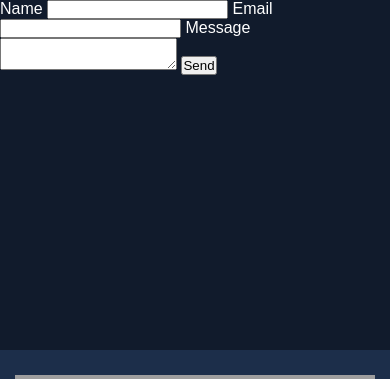
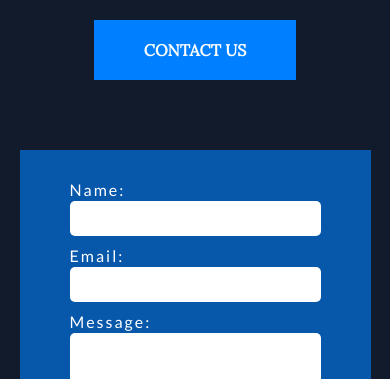
Before and after one commit to Julius-88/azure-bistro-v1, a Django app: page /contact/ in a window 390 px wide. Shown: the part 124-503 px from the top of the page. Run offline with Django 3.2, Linux system fonts and the light colour scheme; some libraries are stand-ins or nearby versions; grey boxes are pictures that could not be loaded.

Commit message:
Add styling and responsivity to contact page

```diff
--- a/core/templates/contact.html
+++ b/core/templates/contact.html
@@ -34,16 +34,21 @@
             </ul>
         </div>
     </nav>
-    <form id="contact-form">
-        <input type="hidden" name="contact_number">
-        <label>Name</label>
-        <input type="text" name="user_name" required>
-        <label>Email</label>
-        <input type="email" name="user_email" required>
-        <label>Message</label>
-        <textarea name="message" required></textarea>
-        <input type="submit" value="Send" id="submit-button">
-    </form>
+    <main id="contact-main">
+        <h1 class="font-lora">CONTACT US</h1>
+        <form id="contact-form">
+            <input type="hidden" name="contact_number">
+            <label for="user_name" class="font-lato label">Name:</label>
+            <input type="text" name="user_name" id="user_name" required>
+            <label for="user_email" class="font-lato label">Email:</label>
+            <input type="email" name="user_email" id="user_email" required>
+            <label for="message" class="font-lato label">Message:</label>
+            <textarea name="message" id="message" required></textarea>
+            <div class="submit-button-container">
+                <input type="submit" value="Send" id="submit-button" class="font-lato button">
+            </div>
+        </form>
+    </main>
     <footer>
         <section id="map"></section>
         <section class="footer-middle">
--- a/static/css/contact_styles.css
+++ b/static/css/contact_styles.css
@@ -1,4 +1,79 @@
-#contact-form input,
-#contact-form textarea {
+#contact-main {
+    display: flex;
+    flex-direction: column;
+    align-items: center;
+    height: 100vh;
+}
+
+
+#contact-form {
+    display: flex;
+    flex-direction: column;
+    background-color: rgba(0, 127, 255, 0.6);
+    padding: 30px 50px;
+    margin: 50px;
+    height: 50vh;
+    width: 90%;
+    max-width: 500px;
+    letter-spacing: 2px;
+}
+
+#user_name {
+    padding: 10px;
+    border-radius: 5px;
+    border: none;
     color: black;
+    margin-bottom: 10px;
+
 }
+
+#user_email {
+    padding: 10px;
+    border-radius: 5px;
+    border: none;
+    color: black;
+    margin-bottom: 10px;
+}
+
+#message {
+    padding: 10px;
+    border-radius: 5px;
+    border: none;
+    color: black;
+    margin-bottom: 10px;
+    height: 100%;
+}
+
+.label {
+    margin-bottom: 2px;
+    cursor: pointer;
+}
+
+.submit-button-container {
+    display: flex;
+    justify-content: center;
+}
+
+#submit-button {
+    width: 50%;
+    padding: 8px;
+    font-family: 'Lato';
+    text-transform: uppercase;
+    font-weight: bold;
+    margin-top: 50px;
+}
+
+h1 {
+    background-color: #007FFF;
+    color: white;
+    padding: 20px 50px;
+    margin: 20px auto;
+    font-size: medium;
+    cursor: default;
+}
+
+@media only screen and (min-width: 768px) {
+    #contact-form {
+        padding: 50px;
+    }
+}
--- a/static/css/global_styles.css
+++ b/static/css/global_styles.css
@@ -29,11 +29,10 @@ a:hover {
 /* --------------------------------------------------------BUTTONS */
 .button {
     display: inline-block;
+    border: none;
     background-color: #FF7F50;
     color: black;
-    padding: 50px;
     border-radius: 5px;
-    font-size: 1.2rem;
     margin: 5px;
     box-shadow: 0px 4px 8px rgba(0, 0, 0, 0.4);
 }
```
